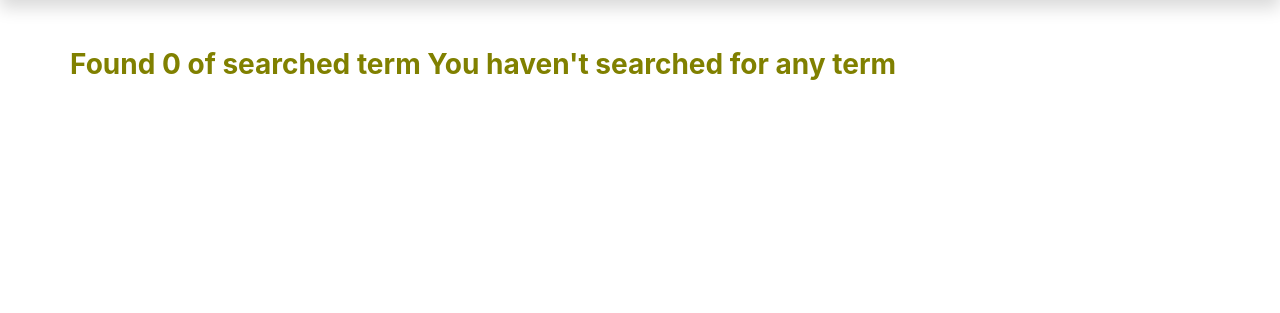
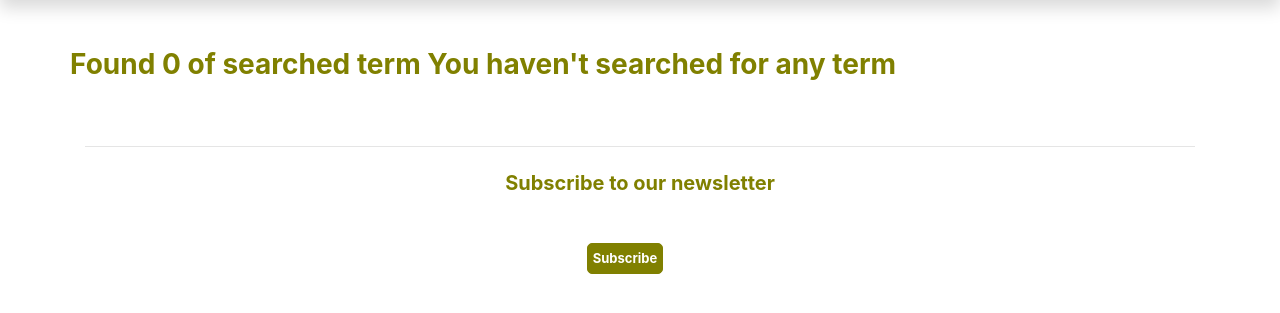
Before and after one commit to g90tony/moringa-tribune, a Django app: page /search/ in a window 1280 px wide. Shown: the part 56-369 px from the top of the page. Run offline with Django 3.2, Linux system fonts and the light colour scheme; some libraries are stand-ins or nearby versions.

Commit message:
added hr and header

```diff
--- a/news/templates/all-news/search.html
+++ b/news/templates/all-news/search.html
@@ -1,4 +1,4 @@
-{% extends 'all-news/base.html' %} {% block content %}
+{% extends 'all-news/base.html' %} {% load bootstrap4 %} {% block content %}
 <div class="container">
   <div class="row">
     {% if articles %}
@@ -23,5 +23,15 @@
     </div>
     {% endfor %} {% endif %}
   </div>
+  <hr class="w-100 mx-auto" />
+  <h2 class="mb-5 h5 text-olive text-center mt-4 mx-auto font-weight-bold">
+    Subscribe to our newsletter
+  </h2>
+  <div class="row w-100 justify-content-center">
+    <form action="{% url 'news:Todays News" method="post">
+      {% csrf_token %} {% bootstrap_form letterForm layout='inline' %}
+      <input type="submit" class="btn-dark" value="Subscribe" />
+    </form>
+  </div>
 </div>
 {% endblock content %}
```
Also changed, not shown: news/templates/all-news/todays-news.html (+11 -12 lines).
